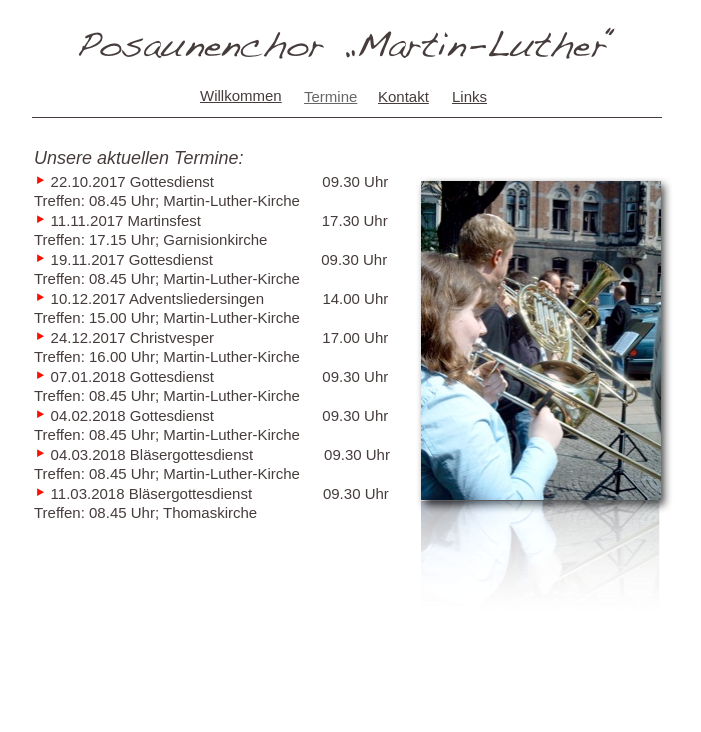
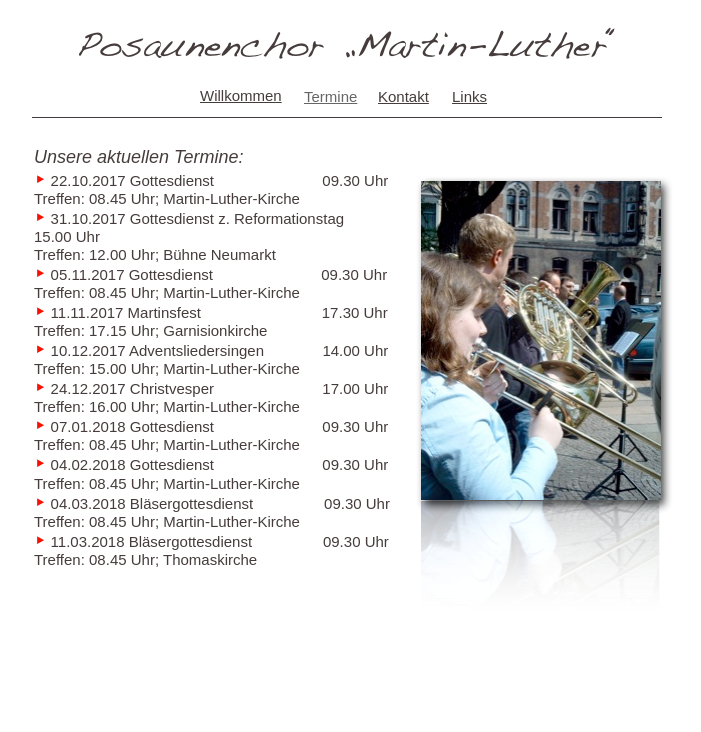
Before and after one commit to pcmlk/pcmlk.github.io, a plain HTML site: page termine/index.html in a window 1280 px wide. Shown: the whole page, without its empty margins (293-994 px from the left). Drawn offline with Linux system fonts and the light colour scheme.

Commit message:
Termin 31.10. hinzugefügt, Terminverschiebung 19.11. auf 05.11. aktualisiert.

```diff
--- a/termine/index.html
+++ b/termine/index.html
@@ -109,10 +109,13 @@
                     <div class="paragraph Body" style="line-height: 19px; margin-bottom: 0px; margin-top: 0px; text-indent: 0px; "><span style="color: #f81100; font-family: 'LucidaGrande', 'Lucida Grande', 'Lucida Sans Unicode', 'sans-serif'; font-size: 21px; font-style: normal; font-variant: normal; font-weight: normal; letter-spacing: 0; line-height: 19px; opacity: 1.00; position: relative; text-decoration: none; text-transform: none; top: 1px; " class="Bullet">‣</span><span style="line-height: 19px; "> 22.10.2017   Gottesdienst &nbsp &nbsp &nbsp &nbsp &nbsp &nbsp &nbsp &nbsp &nbsp&nbsp &nbsp &nbsp &nbsp 09.30 Uhr<br /> Treffen: 08.45 Uhr; Martin-Luther-Kirche</span></div>
                   </li>
                   <li style="line-height: 19px; margin-left: 0px; padding-left: 0px; text-indent: 0px; ">
-                    <div class="paragraph Body" style="line-height: 19px; margin-bottom: 0px; margin-top: 0px; text-indent: 0px; "><span style="color: #f81100; font-family: 'LucidaGrande', 'Lucida Grande', 'Lucida Sans Unicode', 'sans-serif'; font-size: 21px; font-style: normal; font-variant: normal; font-weight: normal; letter-spacing: 0; line-height: 19px; opacity: 1.00; position: relative; text-decoration: none; text-transform: none; top: 1px; " class="Bullet">‣</span><span style="line-height: 19px; "> 11.11.2017   Martinsfest &nbsp &nbsp &nbsp &nbsp &nbsp &nbsp &nbsp &nbsp &nbsp&nbsp &nbsp &nbsp &nbsp &nbsp&nbsp 17.30 Uhr<br /> Treffen: 17.15 Uhr; Garnisionkirche</span></div>
+                    <div class="paragraph Body" style="line-height: 19px; margin-bottom: 0px; margin-top: 0px; text-indent: 0px; "><span style="color: #f81100; font-family: 'LucidaGrande', 'Lucida Grande', 'Lucida Sans Unicode', 'sans-serif'; font-size: 21px; font-style: normal; font-variant: normal; font-weight: normal; letter-spacing: 0; line-height: 19px; opacity: 1.00; position: relative; text-decoration: none; text-transform: none; top: 1px; " class="Bullet">‣</span><span style="line-height: 19px; "> 31.10.2017   Gottesdienst z. Reformationstag &nbsp&nbsp &nbsp &nbsp &nbsp 15.00 Uhr<br /> Treffen: 12.00 Uhr; Bühne Neumarkt</span></div>
                   </li>
                   <li style="line-height: 19px; margin-left: 0px; padding-left: 0px; text-indent: 0px; ">
-                    <div class="paragraph Body" style="line-height: 19px; margin-bottom: 0px; margin-top: 0px; text-indent: 0px; "><span style="color: #f81100; font-family: 'LucidaGrande', 'Lucida Grande', 'Lucida Sans Unicode', 'sans-serif'; font-size: 21px; font-style: normal; font-variant: normal; font-weight: normal; letter-spacing: 0; line-height: 19px; opacity: 1.00; position: relative; text-decoration: none; text-transform: none; top: 1px; " class="Bullet">‣</span><span style="line-height: 19px; "> 19.11.2017   Gottesdienst &nbsp &nbsp &nbsp &nbsp &nbsp &nbsp &nbsp&nbsp &nbsp &nbsp &nbsp &nbsp &nbsp 09.30 Uhr<br /> Treffen: 08.45 Uhr; Martin-Luther-Kirche</span></div>
+                    <div class="paragraph Body" style="line-height: 19px; margin-bottom: 0px; margin-top: 0px; text-indent: 0px; "><span style="color: #f81100; font-family: 'LucidaGrande', 'Lucida Grande', 'Lucida Sans Unicode', 'sans-serif'; font-size: 21px; font-style: normal; font-variant: normal; font-weight: normal; letter-spacing: 0; line-height: 19px; opacity: 1.00; position: relative; text-decoration: none; text-transform: none; top: 1px; " class="Bullet">‣</span><span style="line-height: 19px; "> 05.11.2017   Gottesdienst &nbsp &nbsp &nbsp &nbsp &nbsp &nbsp &nbsp&nbsp &nbsp &nbsp &nbsp &nbsp &nbsp 09.30 Uhr<br /> Treffen: 08.45 Uhr; Martin-Luther-Kirche</span></div>
+                  </li>
+                  <li style="line-height: 19px; margin-left: 0px; padding-left: 0px; text-indent: 0px; ">
+                    <div class="paragraph Body" style="line-height: 19px; margin-bottom: 0px; margin-top: 0px; text-indent: 0px; "><span style="color: #f81100; font-family: 'LucidaGrande', 'Lucida Grande', 'Lucida Sans Unicode', 'sans-serif'; font-size: 21px; font-style: normal; font-variant: normal; font-weight: normal; letter-spacing: 0; line-height: 19px; opacity: 1.00; position: relative; text-decoration: none; text-transform: none; top: 1px; " class="Bullet">‣</span><span style="line-height: 19px; "> 11.11.2017   Martinsfest &nbsp &nbsp &nbsp &nbsp &nbsp &nbsp &nbsp &nbsp &nbsp&nbsp &nbsp &nbsp &nbsp &nbsp&nbsp 17.30 Uhr<br /> Treffen: 17.15 Uhr; Garnisionkirche</span></div>
                   </li>
                   <li style="line-height: 19px; margin-left: 0px; padding-left: 0px; text-indent: 0px; ">
                     <div class="paragraph Body" style="line-height: 19px; margin-bottom: 0px; margin-top: 0px; text-indent: 0px; "><span style="color: #f81100; font-family: 'LucidaGrande', 'Lucida Grande', 'Lucida Sans Unicode', 'sans-serif'; font-size: 21px; font-style: normal; font-variant: normal; font-weight: normal; letter-spacing: 0; line-height: 19px; opacity: 1.00; position: relative; text-decoration: none; text-transform: none; top: 1px; " class="Bullet">‣</span><span style="line-height: 19px; "> 10.12.2017   Adventsliedersingen &nbsp &nbsp &nbsp&nbsp &nbsp &nbsp &nbsp 14.00 Uhr<br /> Treffen: 15.00 Uhr; Martin-Luther-Kirche</span></div>
```
